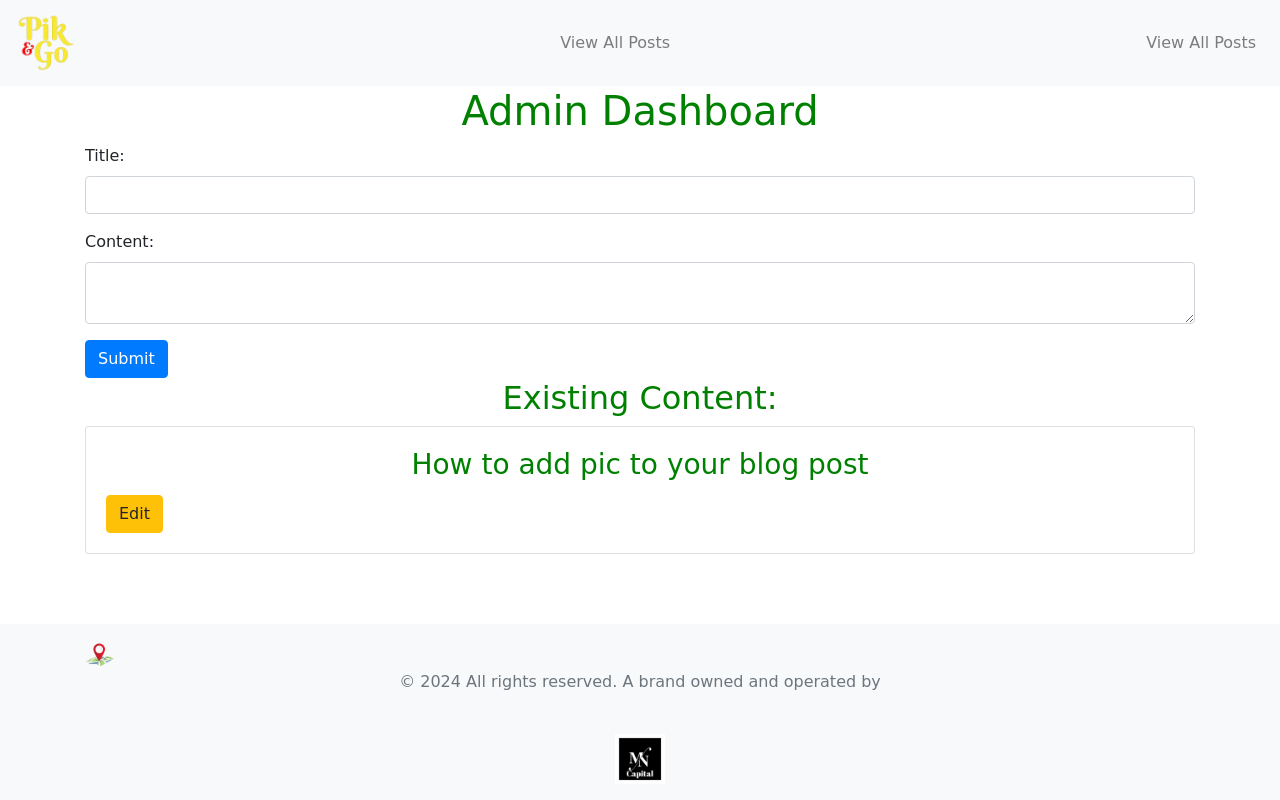
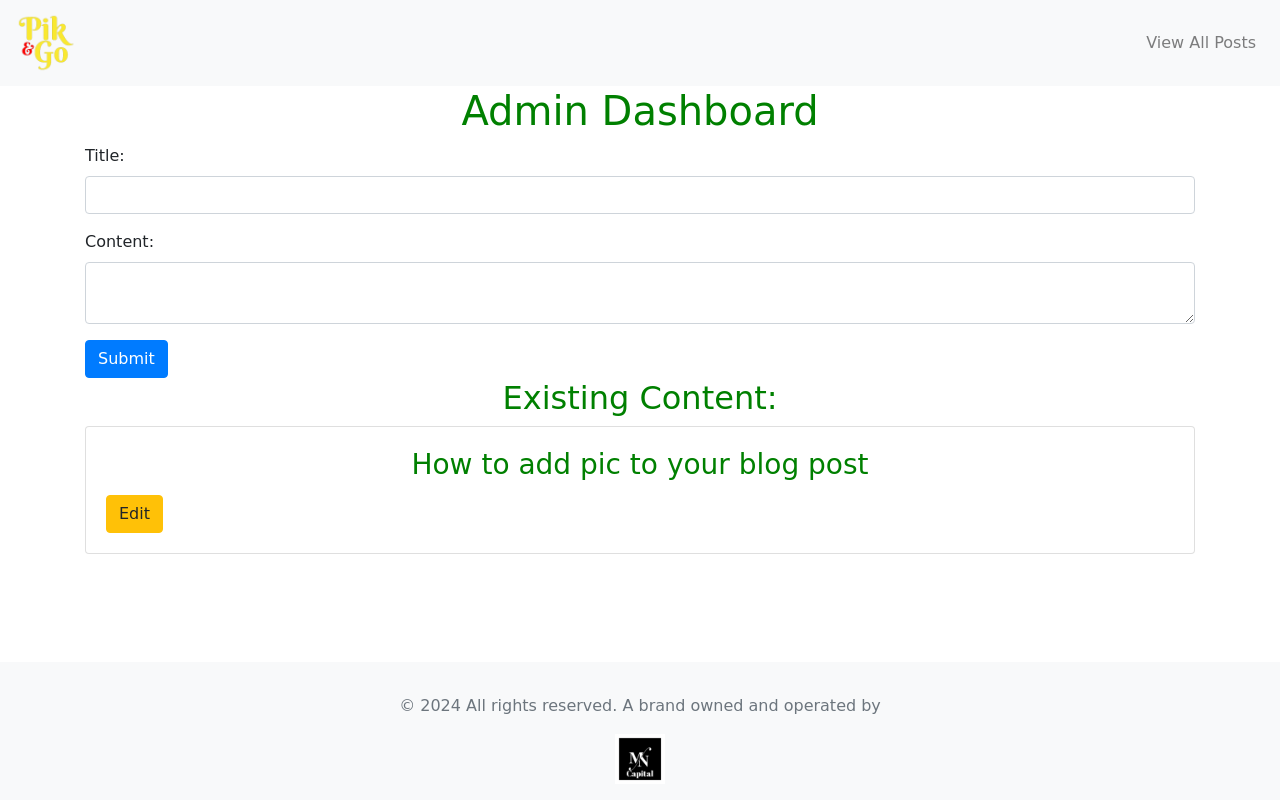
Before and after one commit to n-mbachia/projects, a Flask app: page /admin/dashboard in a window 1280 px wide. Run offline with Flask 3, Linux system fonts and the light colour scheme; the visitor is signed in with stand-in values (Sample User, id 1); some libraries are stand-ins or nearby versions; some web fonts are replaced.

Commit message:
footer changed and admin page working

```diff
--- a/flask_app/mn_pikngo_app/static/css/style.css
+++ b/flask_app/mn_pikngo_app/static/css/style.css
@@ -11,25 +11,26 @@ body {
     font-family: 'BerkshireSwash', cursive;
 }
 
-.index img{
-    margin-right: 0.2em;
-    width: 150px;
+.static img {
+    margin-left: 0.5em;
+    width: 450px;
 }
 
-/* Change the font for specific elements, e.g., h1, p */
-h1, p, h2, p, h3,p {
+/* Change the font for specific elements */
+h1, h2, h3, h4, p {
     font-family: 'BerkshireSwash', cursive;
-}
-
-h1, h2, h3, h4 {
     color: green;
     text-align: center;
     padding: 1px;
 }
 
+.small {
+    font-size: 12px; /* Adjust the font size as needed */
+}
+
 /* Define a class for styling the footer */
 footer {
-    font-family: 'Berkshire Swash', cursive; /* Use your desired font */
-    font-size: 16px; /* Adjust the font size as needed */
-    color: #333; /* Set the text color */
+    font-family: 'Berkshire Swash', cursive;
+    font-size: 16px;
+    color: #333;
 }
--- a/flask_app/mn_pikngo_app/templates/base.html
+++ b/flask_app/mn_pikngo_app/templates/base.html
@@ -34,14 +34,6 @@
                 </li>
             </ul>
         </div>
-        <!-- Collapsible content -->
-        <div class="collapse navbar-collapse" id="navbarNav">
-            <ul class="navbar-nav ml-auto">
-                <li class="nav-item">
-                    <a class="nav-link" href="{{ url_for('earlier_posts') }}">View All Posts</a>
-                </li>
-            </ul>
-        </div>
     </nav>
 
     {% block content %}
@@ -52,26 +44,23 @@
     </div>
     {% endblock %}
 
+    <!-- Button to return home if necessary -->
+
     {% block footer %}
-    <footer class="footer mt-auto py-3 bg-light">
-        <div class="container text-center">
-            <div class="d-flex justify-content-start align-items-center">
-                <!-- Clickable image link to Google Maps -->
-                <a href="https://maps.app.goo.gl/gyJcoCQocDPtyJ126" target="_blank">
-                    <img src="{{ url_for('static', filename='pin_image.png') }}" alt="Google Maps Pin" class="google-maps-pin" style="width: 30px; height: auto;">
-                </a>
-                <!-- Location link -->
-                <a href="https://maps.app.goo.gl/gyJcoCQocDPtyJ126" target="_blank" class="ml-2"></a>
+        <footer class="footer mt-auto py-3 bg-light">
+            <div class="container text-center">
+                 <div class="mt-3">
+                    <span class="text-muted">&copy; 2024 All rights reserved. A brand owned and operated by</span>
+                </div>
+
+                <!-- Add a centered image to the footer -->
+                <div class="mt-3">
+                    <img src="{{ url_for('static', filename='mn_footer.jpg') }}" alt="Footer Image" class="img-fluid" style="max-width: 70%; max-height: 50px;">
+                </div>
             </div>
-            <!-- Your existing content -->
-            <span class="text-muted"> <p>&copy; 2024 All rights reserved. A brand owned and operated by</span>
-            <!-- Add a centred-image to the footer -->
-            <div class="d-flex justify-content-center">
-                <img src="{{ url_for('static', filename='mn_footer.jpg') }}" alt="Footer Image" class="img-fluid mt-4" style="max-width: 100%; max-height: 50px;">
-            </div>
-        </div>
-    </footer>
+        </footer>
     {% endblock %}
+
 
     <!-- Optional JavaScript -->
     <!-- jQuery first, then Popper.js, then Bootstrap JS -->
--- a/flask_app/mn_pikngo_app/templates/index.html
+++ b/flask_app/mn_pikngo_app/templates/index.html
@@ -11,12 +11,12 @@
         </div>
 
         <div class="container">
-            <h1>Latest Posts</h1>
+            <h1>New Posts</h1>
             <ul>
                 {% for post in latest_posts %}
                     <li class="list-unstyled text-center">
                         <a href="{{ url_for('post', post_id=post.id) }}">{{ post.title }}</a>
-                        <span class="text-muted">{{ post.created_at.strftime('%Y-%m-%d %H:%M:%S') }}</span>
+                        <span class="text-muted small">{{ post.created_at.strftime('%Y-%m-%d %H:%M:%S') }}</span>
                     </li>
                 {% endfor %}
             </ul>
```
